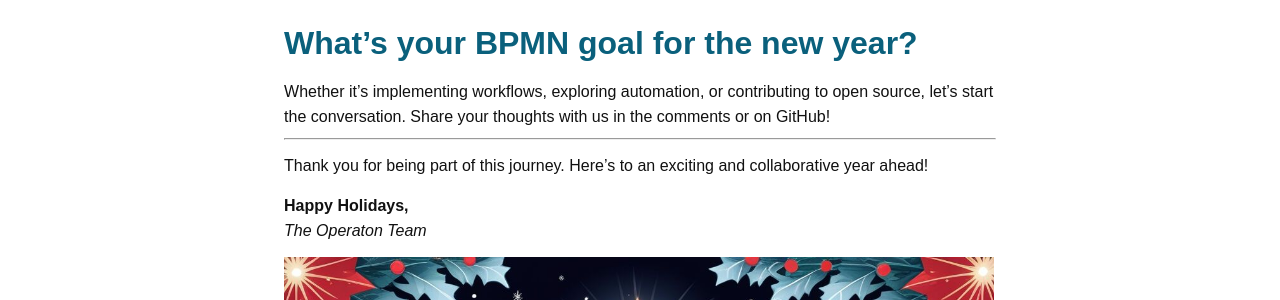
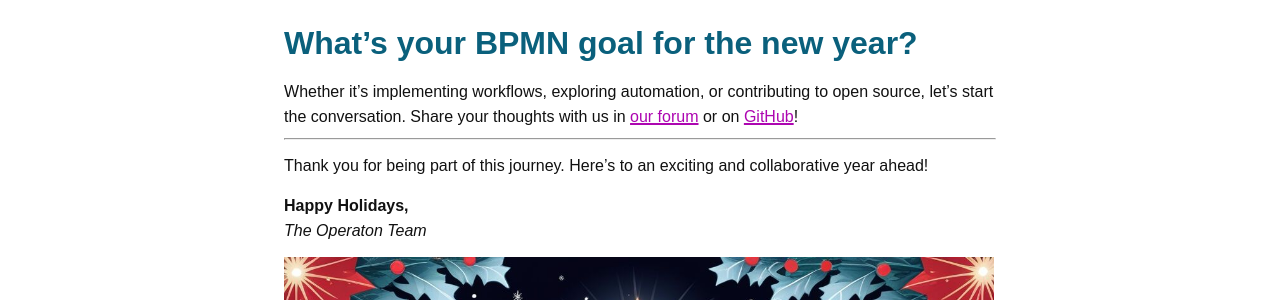
Before and after one commit to operaton/operaton.org, a Jekyll site: the page built from _posts/2024-12-24-merry-christmas.md, in a window 1280 px wide. Shown: the part 634-934 px from the top of the page. Built offline with Jekyll 4.4.1, drawn with Linux system fonts in a browser that asks for light colours.

Commit message:
Update links to forum and GitHub in Christmas post

```diff
--- a/_posts/2024-12-24-merry-christmas.md
+++ b/_posts/2024-12-24-merry-christmas.md
@@ -15,7 +15,7 @@ As we look ahead to 2025, we’re more excited than ever about the future of Ope
 ---
 
 ### **What’s your BPMN goal for the new year?**
-Whether it’s implementing workflows, exploring automation, or contributing to open source, let’s start the conversation. Share your thoughts with us in the comments or on GitHub!
+Whether it’s implementing workflows, exploring automation, or contributing to open source, let’s start the conversation. Share your thoughts with us in [our forum](https://forum.operaton.org) or on [GitHub](https://github.com/operaton)!
 
 ---
 
```
